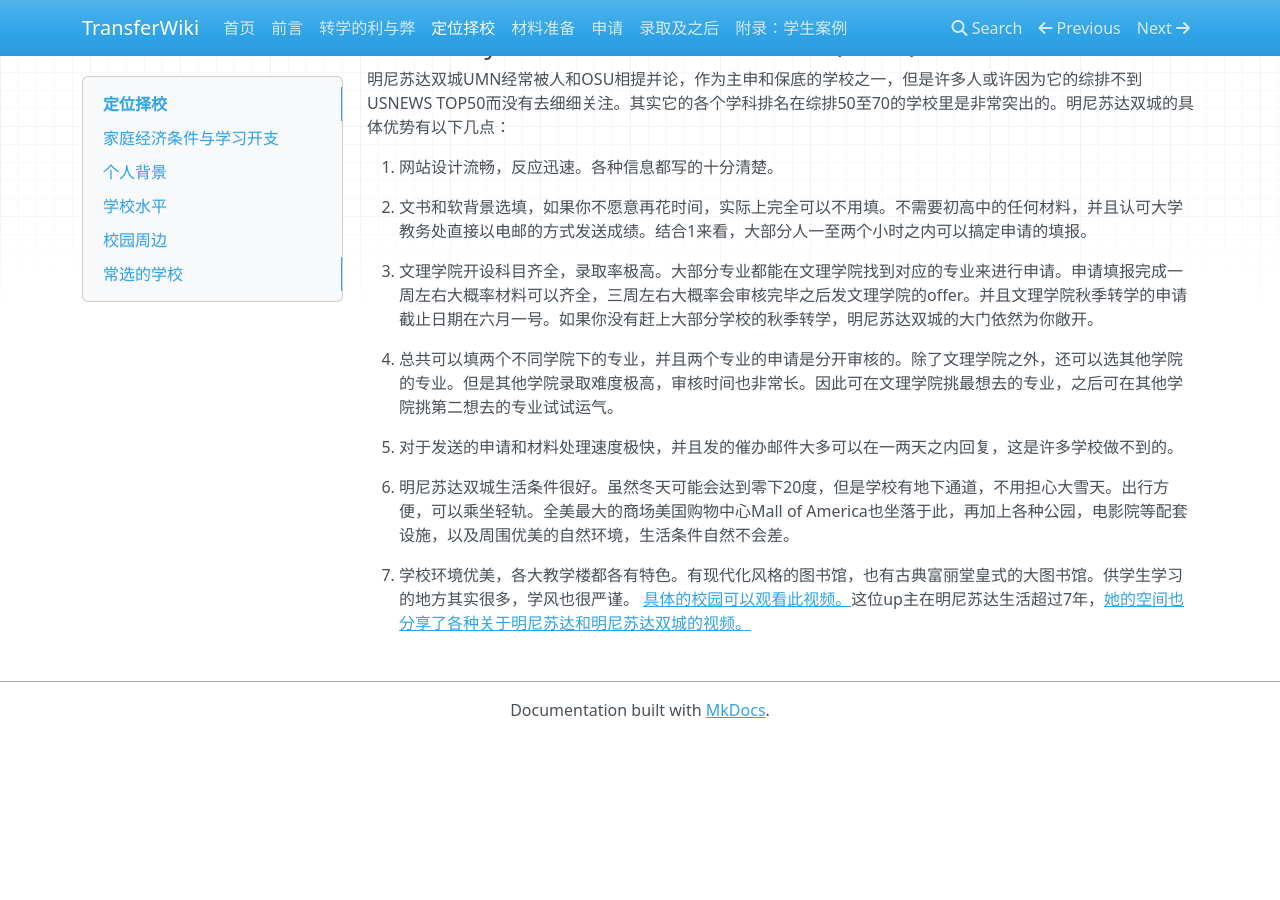
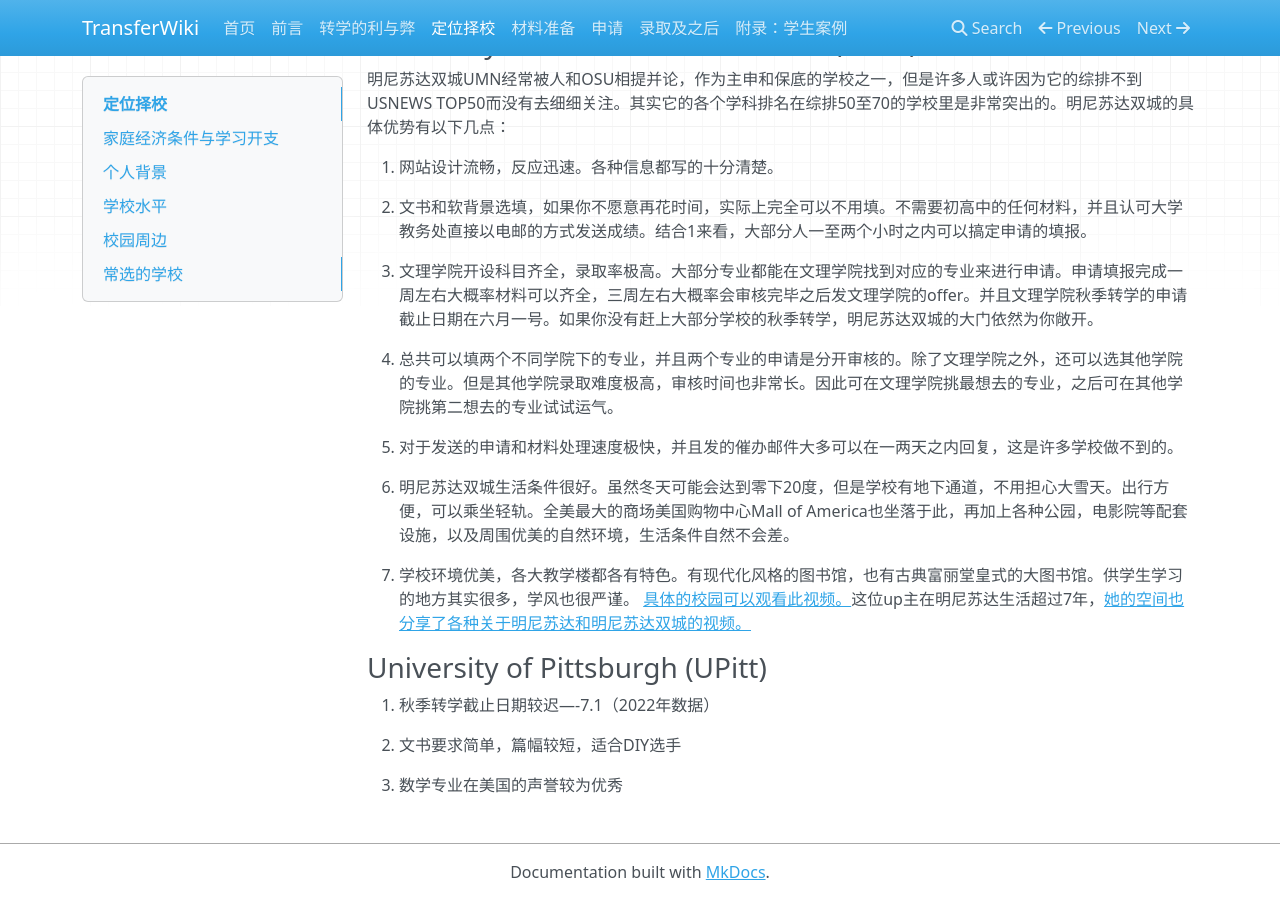
Before and after one commit to SihanXU/TransferWiki, an MkDocs documentation site: the page built from docs/school.md, in a window 1280 px wide and 900 px high, scrolled down 795 px. Built offline with MkDocs 1.6.1, drawn with Linux system fonts in a browser that asks for light colours; nearby versions of some CDN libraries; before the commit the page ends 1533 px from its top, so only the background shows below that.

Commit message:
Update school.md

```diff
--- a/docs/school.md
+++ b/docs/school.md
@@ -54,3 +54,11 @@
 
 * 学校环境优美，各大教学楼都各有特色。有现代化风格的图书馆，也有古典富丽堂皇式的大图书馆。供学生学习的地方其实很多，学风也很严谨。
 [具体的校园可以观看此视频。](https://www.bilibili.com/video/BV1J4411m7zy?spm_id_from=333.999.0.0)这位up主在明尼苏达生活超过7年，[她的空间也分享了各种关于明尼苏达和明尼苏达双城的视频。](https://space.bilibili.com/337678006)
+
+### University of Pittsburgh (UPitt)
+1. 秋季转学截止日期较迟—-7.1（2022年数据）
+
+
+2. 文书要求简单，篇幅较短，适合DIY选手
+
+3. 数学专业在美国的声誉较为优秀
```
